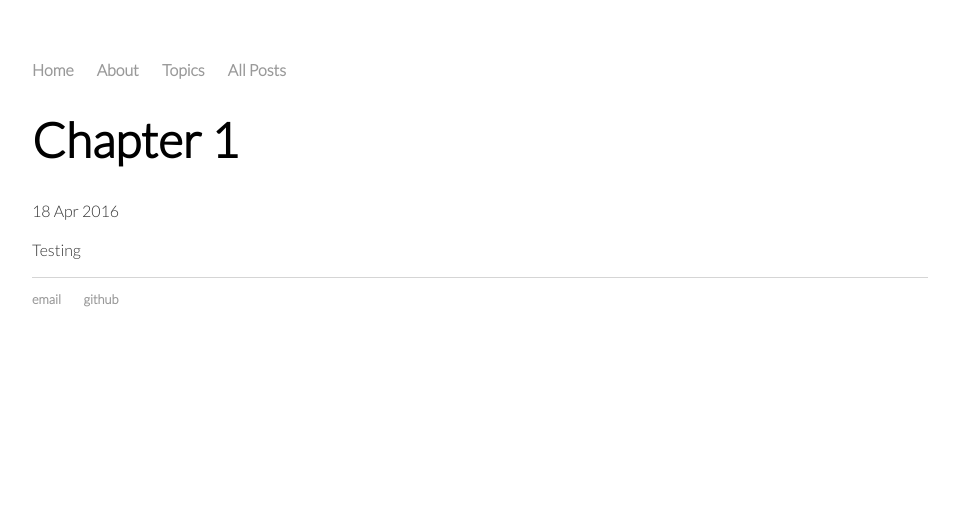
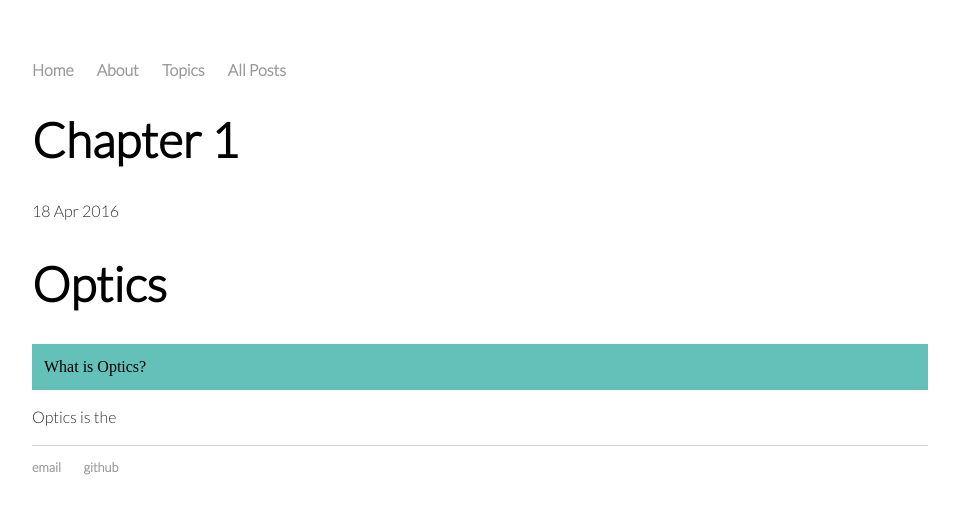
Before and after one commit to serriferous/initial.github.io, a Jekyll site: the page built from _posts/2016-04-18-chapter-1.md, in a window 1280 px wide. Shown: the top 514 px of the page, without its empty margins (160-1119 px from the left). Built offline with Jekyll 4.4.1, drawn with Linux system fonts in a browser that asks for light colours.

Commit message:
Update 2016-04-18-chapter-1.md

```diff
--- a/_posts/2016-04-18-chapter-1.md
+++ b/_posts/2016-04-18-chapter-1.md
@@ -5,5 +5,10 @@ date: 2016-04-18
 category: PC2232
 ---
 
+<h1>Optics</h1>
 
-Testing
+<div style="padding:12px;background-color:#63C1BA;line-height:1.4;">
+What is Optics?
+</div>
+
+Optics is the
```
